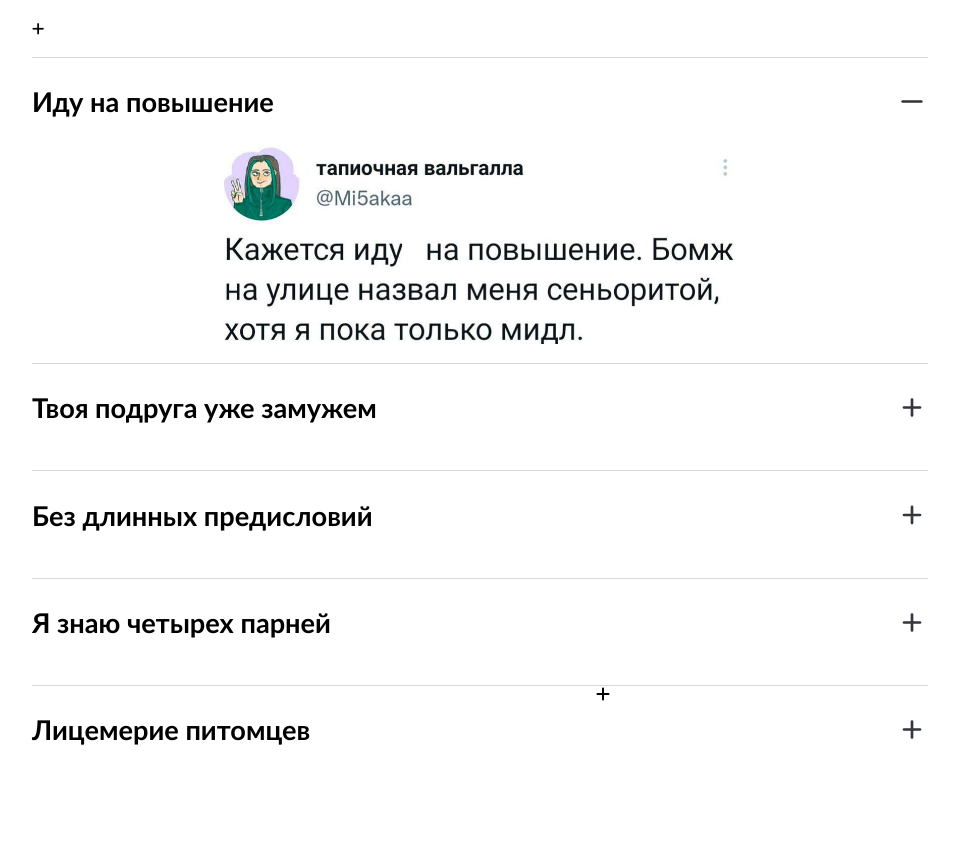
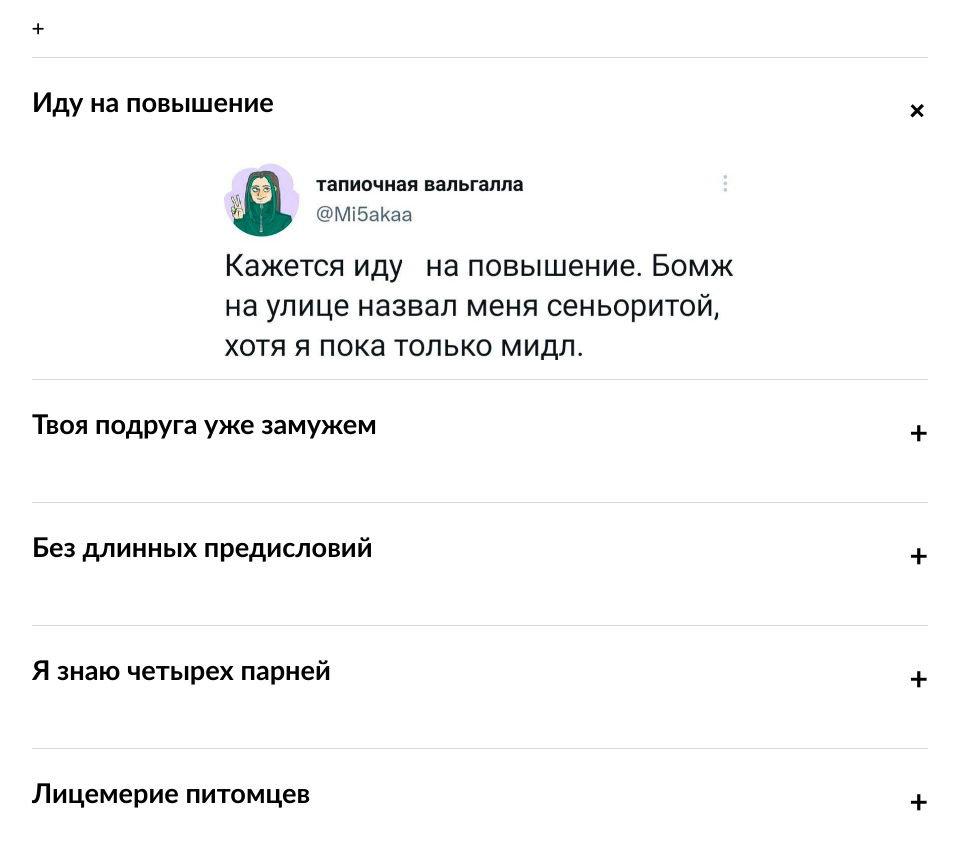
Before and after one commit to gileto/cssBayan, a plain HTML site: page cssBayan/index.html in a window 1280 px wide. Shown: the part 95-944 px from the top of the page, without its empty margins (160-1119 px from the left). Before the commit the page ends 919 px from the top, so only its background shows below. Drawn offline with Linux system fonts and the light colour scheme.

Commit message:
feat: added transition to icons (Sun Mar 12 18:45:59 +04 2023)

```diff
--- a/cssBayan/index.html
+++ b/cssBayan/index.html
@@ -17,8 +17,7 @@
 	    <input type="radio" name="memes" checked id="1">
 					<div class="text-icon">
 					<p class="text">Иду на повышение</p>
-					<img src="images/plus.svg" alt="" class="plus sign">
-					<img src="images/minus.svg" alt="" class="minus sign">
+					<p class="plus sign">+</p>
 				</div>
 	    <img src="images/1.jpg" alt="" class="meme">
 			</label>
@@ -26,8 +25,7 @@
     <input type="radio" name="memes" id="2">
 				<div class="text-icon">
 				<p class="text">Твоя подруга уже замужем</p>
-					<img src="images/plus.svg" alt="" class="plus sign">
-					<img src="images/minus.svg" alt="" class="minus sign">
+					<p class="plus sign">+</p>
 				</div>
     <img src="images/2.jpg" alt="" class="meme">
    </label>
@@ -35,8 +33,7 @@
     <input type="radio" name="memes" id="3">
 				<div class="text-icon">
 				<p class="text">Без длинных предисловий</p>
-					<img src="images/plus.svg" alt="" class="plus sign">
-					<img src="images/minus.svg" alt="" class="minus sign">
+					<p class="plus sign">+</p>
 				</div>
 				<img src="images/3.jpg" alt="" class="meme">
    </label>
@@ -44,8 +41,7 @@
     <input type="radio" name="memes" id="4">
 				<div class="text-icon">
 				<p class="text">Я знаю четырех парней</p>
-					<img src="images/plus.svg" alt="" class="plus sign">
-					<img src="images/minus.svg" alt="" class="minus sign">
+					<p class="plus sign">+</p>
 				</div>
 				<img src="images/4.jpg" alt="" class="meme">
    </label>
@@ -53,9 +49,7 @@
     <input type="radio" name="memes" id="5">
 				<div class="text-icon">
 				<p class="text">Лицемерие питомцев</p>
-					<i class="fa-solid fa-plus"></i>
-					<img src="images/plus.svg" alt="" class="plus sign">
-					<img src="images/minus.svg" alt="" class="minus sign">
+					<p class="plus sign">+</p>
 				</div>
 				<img src="images/5.jpg" alt="" class="meme">
    </label>
--- a/cssBayan/style.css
+++ b/cssBayan/style.css
@@ -12,6 +12,10 @@ body {
 
 .title {
  padding-bottom: 1em;
+}
+
+.text {
+ transition: all ease 0.5s;
 }
 
 input {
@@ -31,12 +35,8 @@ input:checked ~ img {
  width: 60%;
 }
 
-input:checked ~ .text-icon .minus {
- display: block;
-}
-
 input:checked ~ .text-icon .plus {
- display: none;
+ transform: rotate(45deg);
 }
 
 img {
@@ -58,13 +58,9 @@ p {
  font-weight: 700;
 }
 
-.plus,
-.minus {
- width: 2em;
-}
-
-.minus {
- display: none;
+.sign {
+ font-size: 2em;
+ transition: all ease 0.5s;
 }
 
 label:active .text-icon {
@@ -87,10 +83,7 @@ label:active .meme {
  }
 
  label:hover .plus {
-  display: none;
- }
- label:hover .minus {
-  display: block;
+  transform: rotate(45deg);
  }
 
  label:hover .meme {
```
